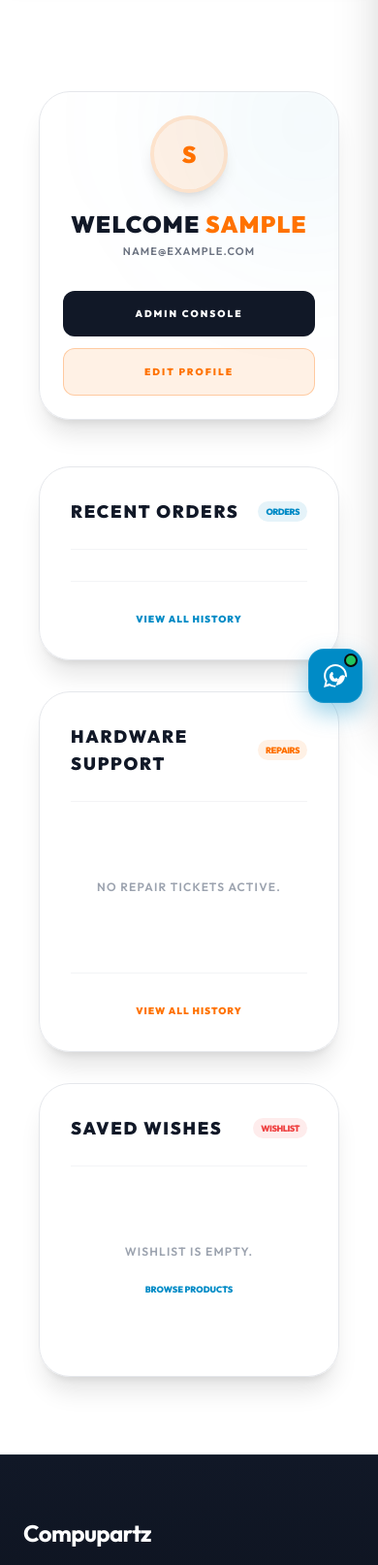
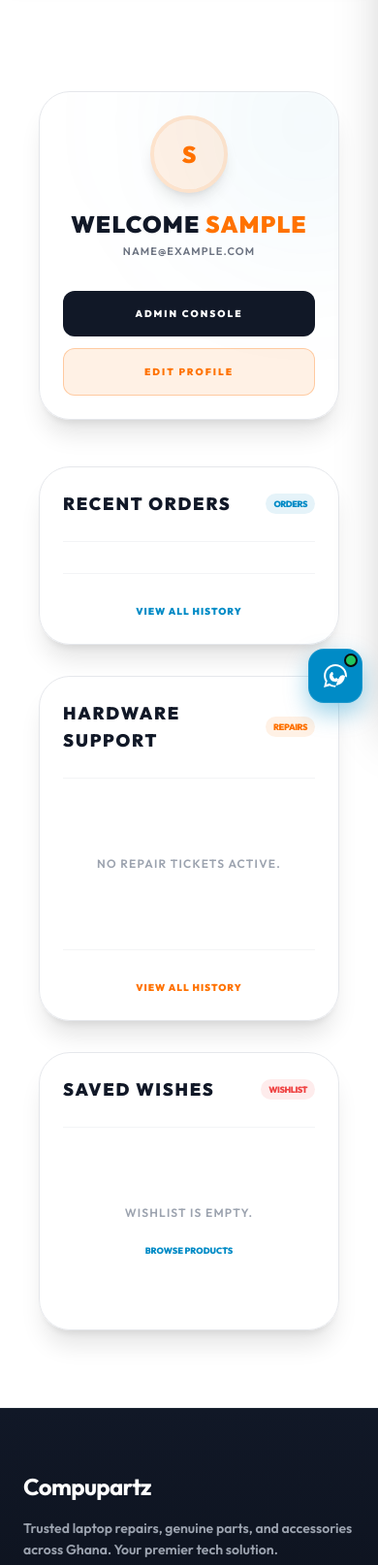
Before and after one commit to El-viktoh/Compupartz, a Django app: page /dashboard/ in a window 390 px wide. Shown: the part 103-1717 px from the top of the page at 97% size. Run offline with Django 4.2, Linux system fonts and the light colour scheme; the visitor is signed in with stand-in values (Sample User, id 1); data that the repository does not hold is empty; some libraries are stand-ins or nearby versions.

Commit message:
UI: Synchronize internal padding of dashboard cards to align perfectly with header on mobile

```diff
--- a/templates/account/dashboard.html
+++ b/templates/account/dashboard.html
@@ -52,7 +52,7 @@
     <div class="grid lg:grid-cols-3 gap-8">
 
         <!-- RECENT ORDERS -->
-        <div class="bg-white/80 dark:bg-white/5 backdrop-blur-xl border border-gray-200 dark:border-white/10 p-8 rounded-[2rem] shadow-xl">
+        <div class="bg-white/80 dark:bg-white/5 backdrop-blur-xl border border-gray-200 dark:border-white/10 p-6 md:p-8 rounded-[2rem] shadow-xl">
             <div class="flex items-center justify-between mb-8 border-b border-gray-100 dark:border-white/5 pb-6">
                 <h2 class="text-lg font-outfit font-black text-gray-900 dark:text-white uppercase tracking-widest">Recent Orders</h2>
                 <span class="text-[9px] font-black bg-brandBlue/10 text-brandBlue px-2 py-1 rounded-full uppercase tracking-tighter">Orders</span>
@@ -90,7 +90,7 @@
         </div>
 
         <!-- REPAIR TICKETS -->
-        <div class="bg-white/80 dark:bg-white/5 backdrop-blur-xl border border-gray-200 dark:border-white/10 p-8 rounded-[2rem] shadow-xl">
+        <div class="bg-white/80 dark:bg-white/5 backdrop-blur-xl border border-gray-200 dark:border-white/10 p-6 md:p-8 rounded-[2rem] shadow-xl">
             <div class="flex items-center justify-between mb-8 border-b border-gray-100 dark:border-white/5 pb-6">
                 <h2 class="text-lg font-outfit font-black text-gray-900 dark:text-white uppercase tracking-widest">Hardware Support</h2>
                 <span class="text-[9px] font-black bg-brandOrange/10 text-brandOrange px-2 py-1 rounded-full uppercase tracking-tighter">Repairs</span>
@@ -128,7 +128,7 @@
         </div>
 
         <!-- MY WISHLIST -->
-        <div class="bg-white/80 dark:bg-white/5 backdrop-blur-xl border border-gray-200 dark:border-white/10 p-8 rounded-[2rem] shadow-xl">
+        <div class="bg-white/80 dark:bg-white/5 backdrop-blur-xl border border-gray-200 dark:border-white/10 p-6 md:p-8 rounded-[2rem] shadow-xl">
             <div class="flex items-center justify-between mb-8 border-b border-gray-100 dark:border-white/5 pb-6">
                 <h2 class="text-lg font-outfit font-black text-gray-900 dark:text-white uppercase tracking-widest">Saved Wishes</h2>
                 <span class="text-[9px] font-black bg-red-500/10 text-red-500 px-2 py-1 rounded-full uppercase tracking-tighter">Wishlist</span>
```
